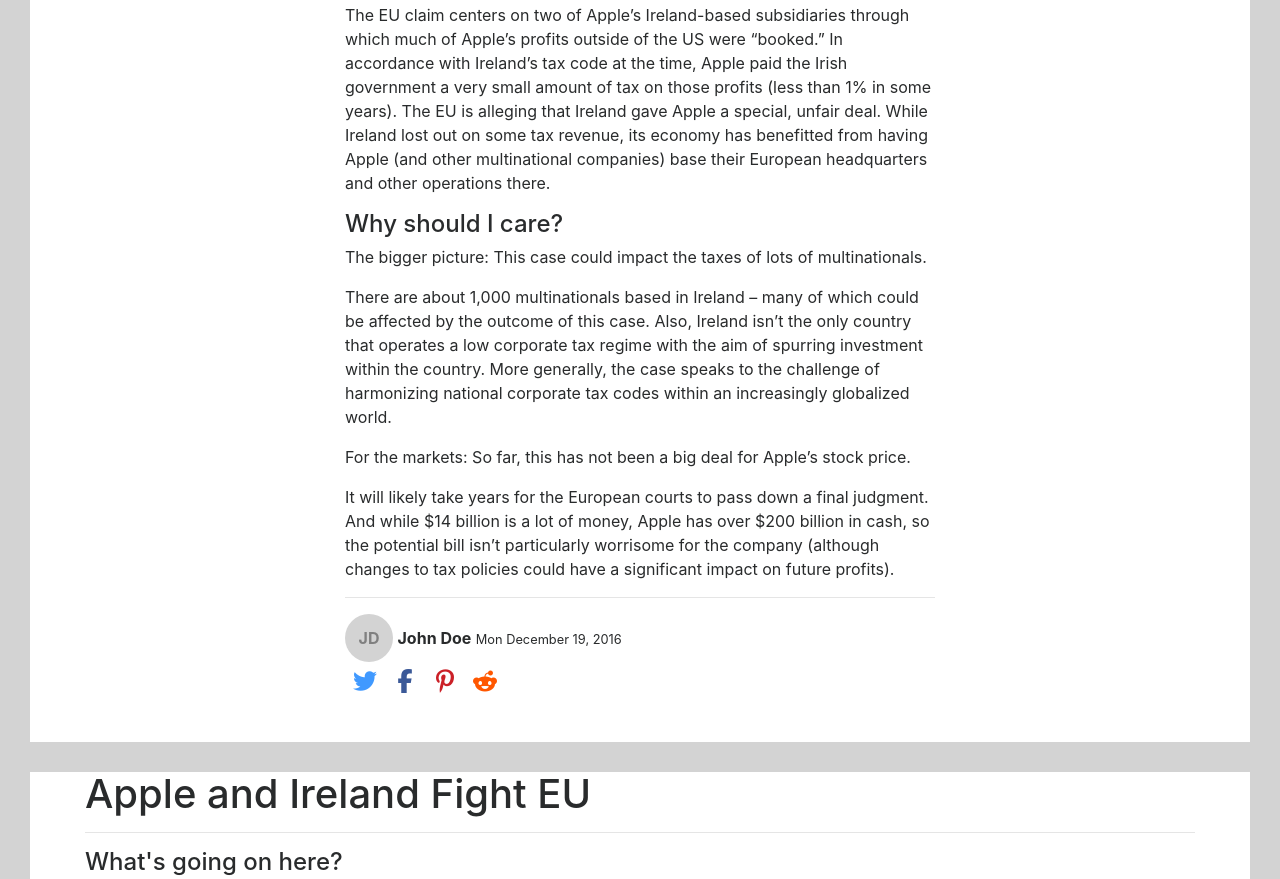
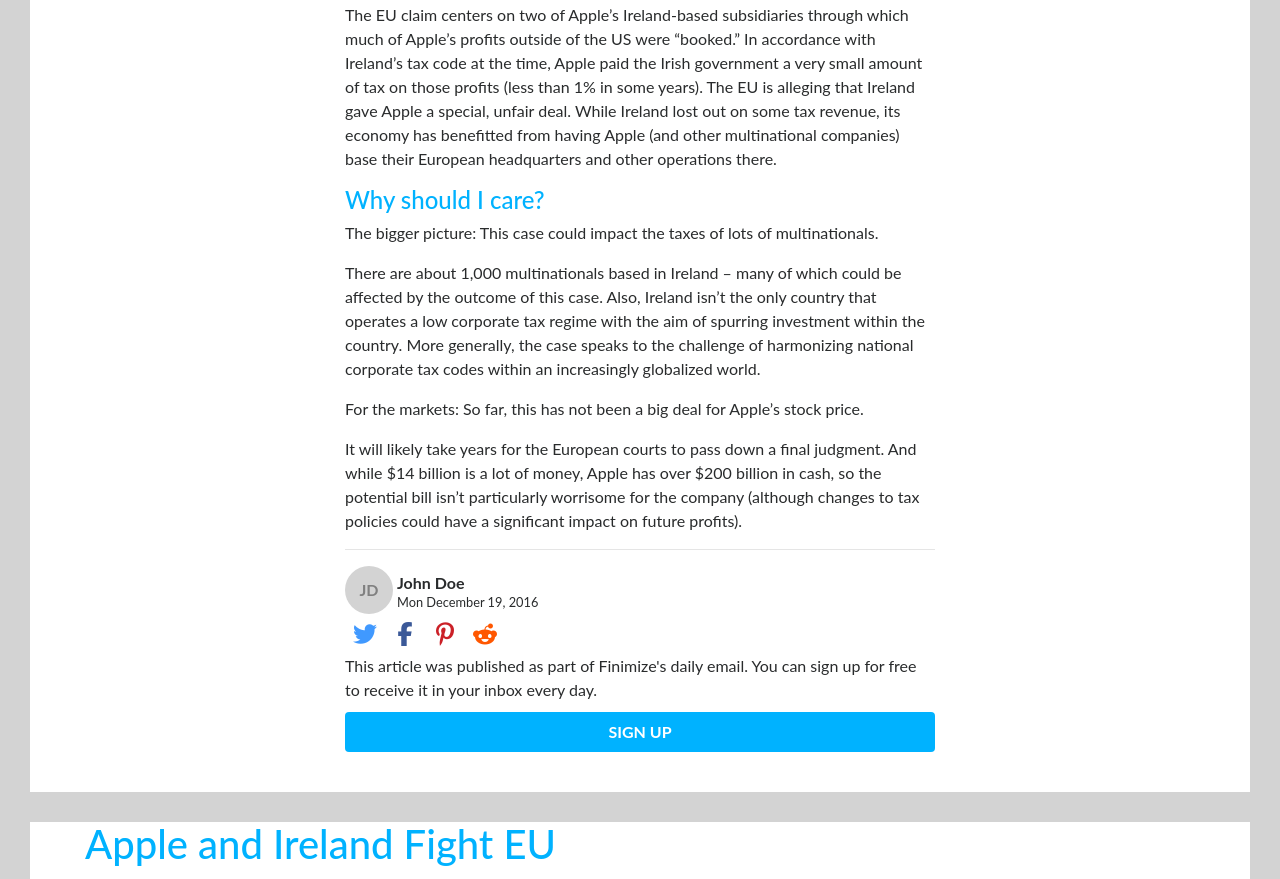
Before and after one commit to Rebehn/finimize-test, a plain HTML site: page index.html in a window 1280 px wide. Shown: the part 341-1220 px from the top of the page. Drawn offline with nearby package versions, Linux system fonts and the light colour scheme; a script that the page names is missing.

Commit message:
edited author box and changed some colours

```diff
--- a/css/style.css
+++ b/css/style.css
@@ -1,9 +1,14 @@
 body {
   background-color: lightgrey;
+  font-family: "Avenir Next", "Avenir", "Lato", "Helvetica", "Arial", "Sans-Serif";
 }
 
 img {
   width: 100%;
+}
+
+h1, h2, h3, h4, h5, h6 {
+  color: #00B2FF;
 }
 
 .navbar {
@@ -12,10 +17,6 @@
   background-color: lightgrey;
   width: 100%;
   overflow: hidden;
-}
-
-#navbarBrandImage {
-  width: 40px;
 }
 
 .content {
@@ -31,6 +32,11 @@
   max-width: 650px;
 }
 
+.author {
+  position: relative;
+  width: 50%;
+}
+
 .authorInit {
   background-color: lightgrey;
   color: grey;
@@ -41,6 +47,19 @@
   width: 3rem;
   height: 3rem;
   border-radius: 50%;
+}
+
+#name {
+  position: absolute;
+  font-weight: bold;
+  top: 5px;
+  left: 52px;
+}
+
+#date {
+  position: absolute;
+  bottom: 2px;
+  left: 52px;
 }
 
 .bar {
@@ -99,7 +118,15 @@
   color: white;
 }
 
-
+.signup {
+  background-color: #00B2FF;
+  padding: 8px;
+  margin-top: 10px;
+  border-radius: 4px;
+  text-align: center;
+  font-weight: bold;
+  color: white;
+}
 
 
 
--- a/index.html
+++ b/index.html
@@ -13,10 +13,10 @@
   </head>
   <body>
     <nav class="navbar navbar-default navbar-fixed-top">
-      <div class="dropdown">
+      <div class="dropdownBtn">
         <i class="fa fa-bars" aria-hidden="true"></i>
       </div>
-      <img id="navbarBrandImage" alt="Brand" src="images/logo-blue.png">
+      <h1>finimize.</h1>
     </nav>
     <div class="content">
       <div class="container article">
@@ -33,11 +33,13 @@
         <p>For the markets: So far, this has not been a big deal for Apple’s stock price.</p>
         <p>It will likely take years for the European courts to pass down a final judgment. And while $14 billion is a lot of money, Apple has over $200 billion in cash, so the potential bill isn’t particularly worrisome for the company (although changes to tax policies could have a significant impact on future profits).</p>
         <hr>
-        <div class="authorInit">
-          JD
+        <div class="author">
+          <div class="authorInit">
+            JD
+          </div>
+          <span id="name">John Doe</span>
+          <small id="date">Mon December 19, 2016</small>
         </div>
-        <strong>John Doe</strong>
-        <small>Mon December 19, 2016</small>
         <div class="shareBox">
           <div class="shareLogo" id="shareTwitter">
             <i class="fa fa-twitter" aria-hidden="true"></i>
@@ -52,7 +54,10 @@
             <i class="fa fa-reddit-alien" aria-hidden="true"></i>
           </div>
         </div>
-        <!-- <p>This article was published as part of Finimize's daily email. You can sign up for free to receive it in your inbox every day: www.finimize.com.</p> -->
+        This article was published as part of Finimize's daily email. You can sign up for free to receive it in your inbox every day.
+        <div class="signup">
+          SIGN UP
+        </div>
       </div>
       <div class="bar"></div>
       <div class="container">
```
